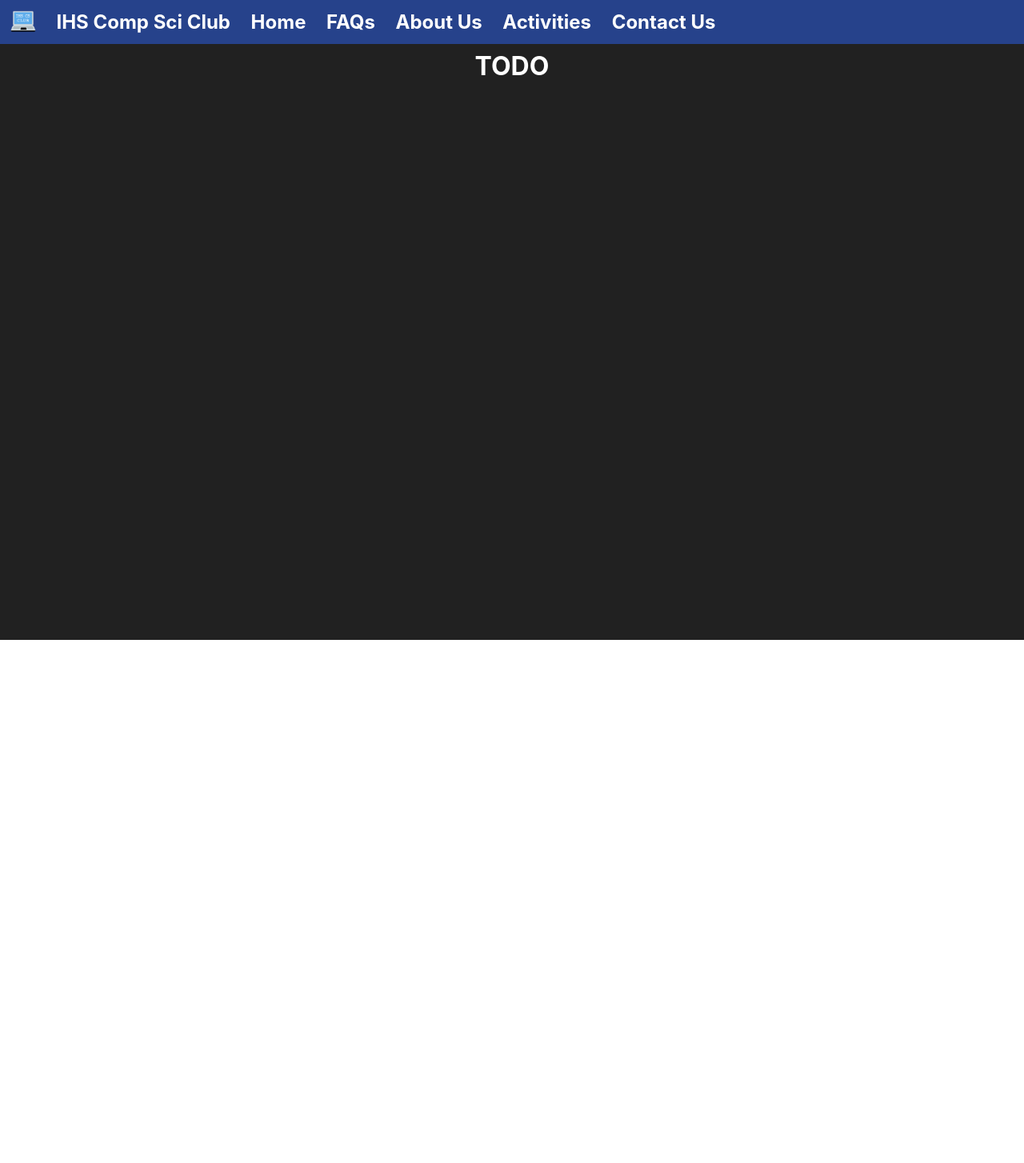
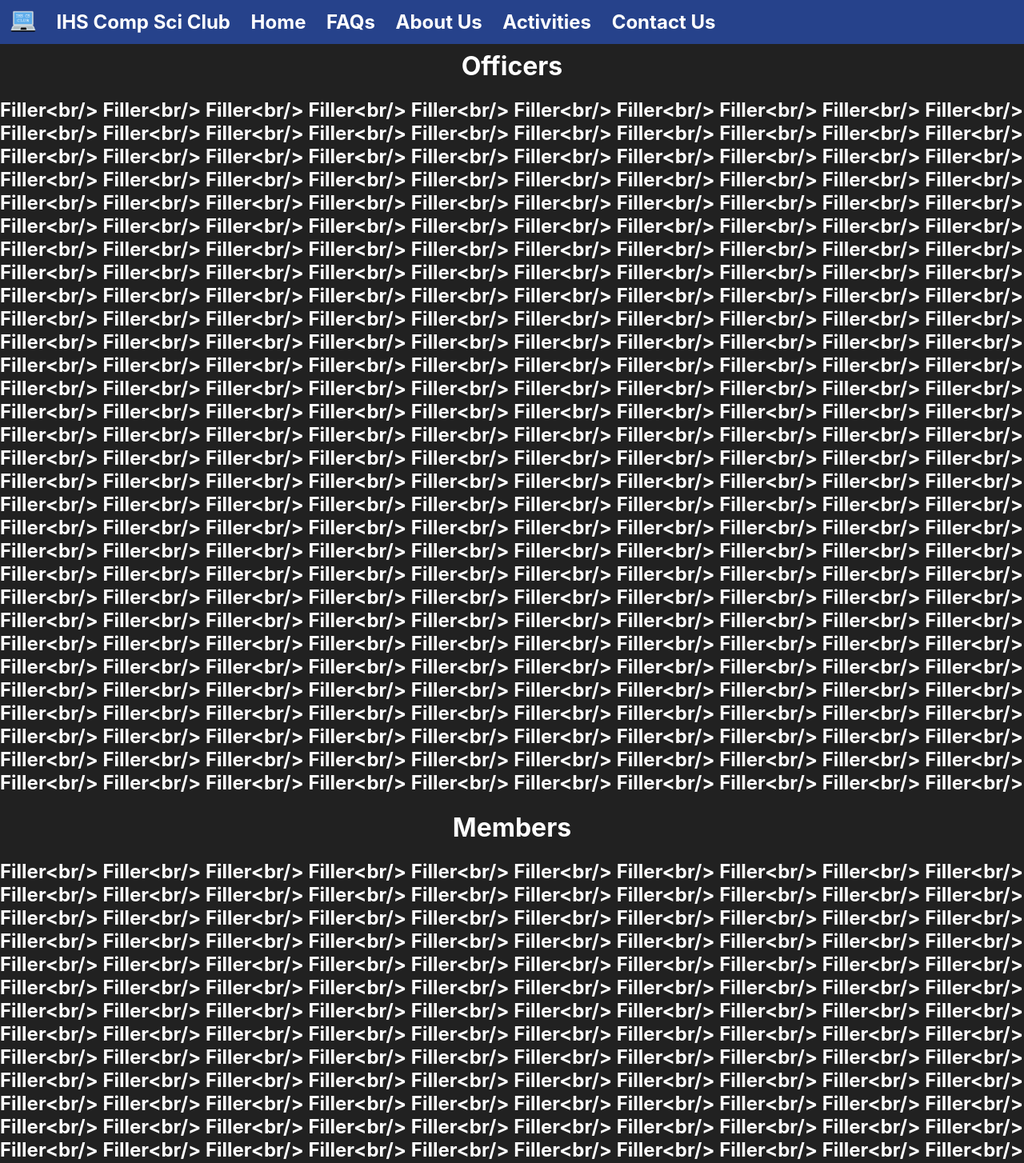
Before and after one commit to ihscompsciclub/ihscompsciclub.github.io, a React (Create React App) app: page /about in a window 1280 px wide. Shown: the top 1454 px of the page at 80% size. Before the commit the page ends 800 px from the top, so only its background shows below. Built offline with nearby package versions, Linux system fonts and the light colour scheme.

Commit message:
more manual labor

```diff
--- a/src/App.css
+++ b/src/App.css
@@ -1,3 +1,18 @@
+html{
+    background-color: #212121;
+    color:white;
+}
+html::-webkit-scrollbar{
+    background-color: #282c34;
+    display:block;
+    width:10px;
+}
+html::-webkit-scrollbar-thumb{
+    background:#000;
+    -webkit-border-radius: 15px;
+    border-radius:15px;
+}
+
 /* Styles used for TopNavBar*/
 .topnav {
     background-color: #26428b;
@@ -46,6 +61,17 @@
 #hp_header{
     padding-top:10vh;
 }
+.coolScrollEffect hr{
+    background-color:white;
+    height: 3px;
+    width:97.5%;
+    float:center;
+    border-radius: 3px;
+}
+#clubpic{
+    min-width: 120vh;
+    min-height:67.5vh;
+}
 
 /*Style used for centeredContent*/
 .centeredContent {
@@ -93,14 +119,3 @@
 .personBlock::-webkit-scrollbar-thumb{
     background:#000;
 }
-
-html::-webkit-scrollbar{
-    background-color: #282c34;
-    display:block;
-    width:10px;
-}
-html::-webkit-scrollbar-thumb{
-    background:#000;
-    -webkit-border-radius: 15px;
-    border-radius:15px;
-}
--- a/src/about.js
+++ b/src/about.js
@@ -1,12 +1,17 @@
 import React from 'react'
-import { TopNavBar } from './util'
+import { TopNavBar, Filler } from './util'
 
 export class About extends React.Component {
     render() {
         return (
             <div className="Content">
                 <TopNavBar />
-                <h1 className="centeredContent">TODO</h1>
+                <h1 className="centeredContent" id="officers">Officers</h1>
+                <Filler />
+                <h1 className="centeredContent" id="members">Members</h1>
+                <Filler />
+                <h1 className="centeredContent" id="gallery">Gallery</h1>
+                <Filler />
             </div>
         )
     }
--- a/src/home.js
+++ b/src/home.js
@@ -1,5 +1,5 @@
 import React from 'react'
-import { TopNavBar } from './util'
+import { TopNavBar, CoolScrollEffect } from './util'
 
 
 export class Home extends React.Component {
@@ -7,10 +7,31 @@ export class Home extends React.Component {
         return (
             <div className="Home Content">
                 <TopNavBar />
-                <h1 id="hp_header" className="centeredContent">Welcome to IHS Computer Science Club</h1>
-                <video width="100%" autoPlay={true} loop={true}>
-                    <source src="Videos/A.mp4" type="video/mp4" />
-                </video>
+
+                <CoolScrollEffect>
+                    <h1 id="hp_header" className="centeredContent">Welcome to IHS Computer Science Club</h1>
+                    <video width="100%" autoPlay={true} loop={true} muted={true} >
+                        <source src="Videos/A.mp4" type="video/mp4" />
+                    </video>
+                </CoolScrollEffect>
+
+                <CoolScrollEffect>
+                    <h1 className="centeredContent">K-33 | 3:30 - 4:30 PM PST | Wednesdays</h1>
+                    <table>
+                        <th><img alt="club" className="centeredContent" id="clubpic"></img></th>
+                        <th>
+                            <h1>Yeah, us</h1>
+                            <p>
+                                Club Description<br />
+                                Lorem ipsum dolor sit amet, consectetur adipiscing elit,
+                                sed do eiusmod tempor incididunt ut labore et dolore magna aliqua.
+                                Ut enim ad minim veniam, quis nostrud exercitation ullamco laboris
+                                nisi ut aliquip ex ea commodo consequat.
+                            </p>
+                        </th>
+                    </table>
+                </CoolScrollEffect>
+
             </div >
         )
     }
--- a/src/util.js
+++ b/src/util.js
@@ -37,3 +37,29 @@ export class PersonCard extends React.Component {
         )
     }
 }
+
+export class CoolScrollEffect extends React.Component {
+    render() {
+        return (
+            <div className="coolScrollEffect">
+                {this.props.children}
+                <hr />
+            </div>
+        )
+    }
+}
+
+export class Filler extends React.Component {
+    fill(times) {
+        var text = "Filler<br/>\n"
+        var retText = ""
+        for (var i = 0; i < times; i++) {
+            retText += text;
+        }
+        return retText;
+    }
+
+    render() {
+        return <h2>{this.fill(300)}</h2>
+    }
+}
```
